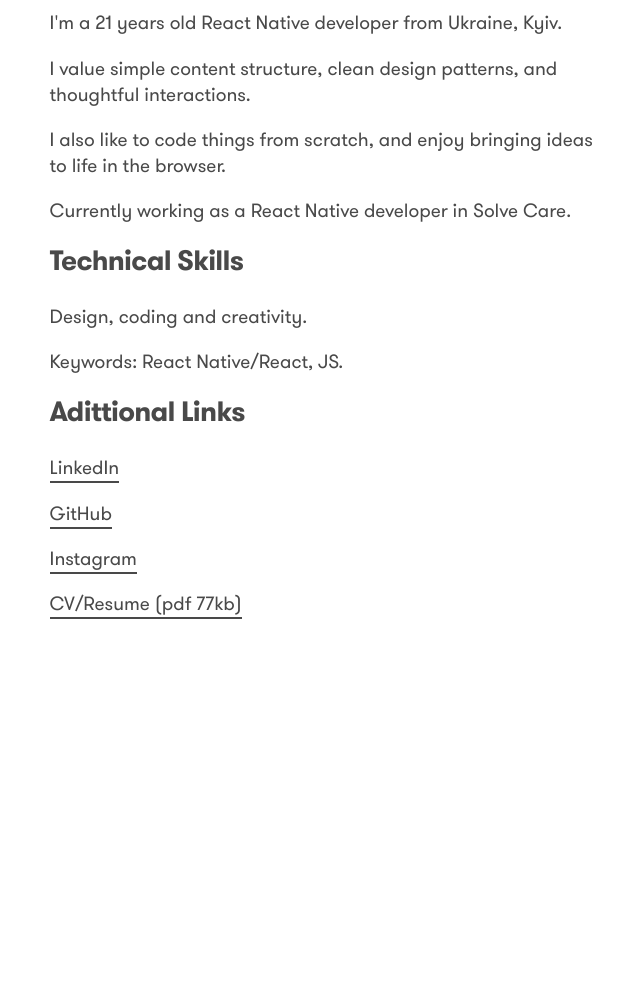
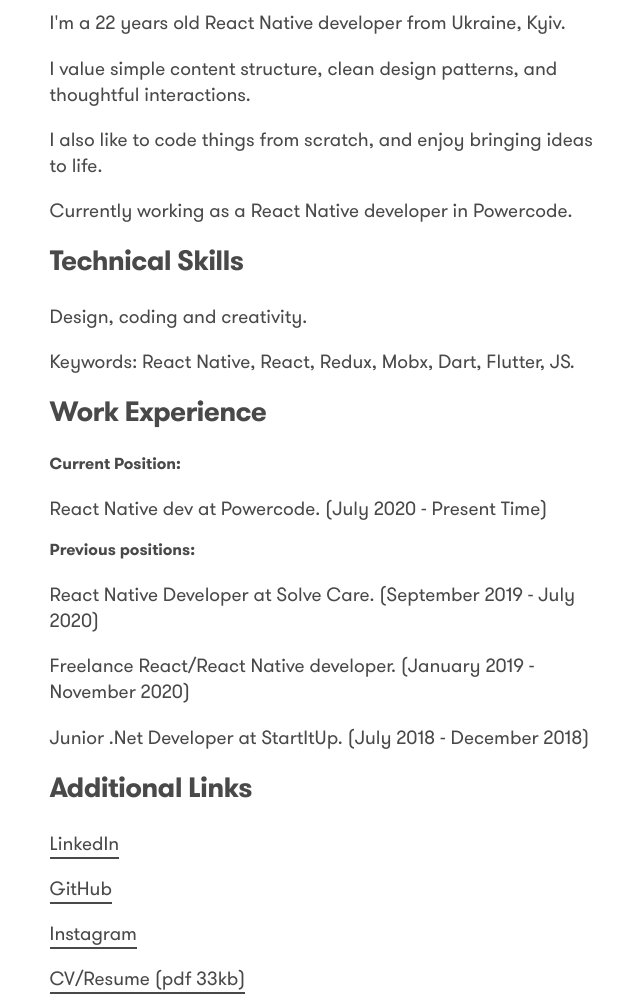
Before and after one commit to TonyTheGreatUA/PortfolioSite, a plain HTML site: page pages/about.html in a window 1280 px wide. Shown: the part 300-1297 px from the top of the page, without its empty margins (312-952 px from the left). Before the commit the page ends 1021 px from the top, so only its background shows below. Drawn offline with Linux system fonts and the light colour scheme.

Commit message:
CV Update

```diff
--- a/pages/about.html
+++ b/pages/about.html
@@ -24,19 +24,28 @@
                         alt="aboutme">-->
                         <h1 class="knockout-text">THE SUM</h1>
                     </div>
-                    <h3>Short Information</h4>
-                    <p>I'm a 21 years old React Native developer from Ukraine, Kyiv.</p>
+                    <h3>Short Information</h3>
+                    <p>I'm a 22 years old React Native developer from Ukraine, Kyiv.</p>
                     <p>I value simple content structure, clean design patterns, and thoughtful interactions.</p>
-                    <p>I also like to code things from scratch, and enjoy bringing ideas to life in the browser.</p>
-                    <p>Currently working as a React Native developer in Solve Care. </p>
-                    <h3>Technical Skills</h4>
+                    <p>I also like to code things from scratch, and enjoy bringing ideas to life.</p>
+                    <p>Currently working as a React Native developer in Powercode. </p>
+                    <h3>Technical Skills</h3>
                     <p>Design, coding and creativity.</p>
-                    <p>Keywords: React Native/React, JS.</p>
-                    <h3>Adittional Links</h4>
+                    <p>Keywords: React Native, React, Redux, Mobx, Dart, Flutter, JS.</p>
+                    <h3>Work Experience</h3>
+                    <h4>Current Position: </h4>
+                    <p>React Native dev at Powercode. (July 2020 - Present Time)</p>
+                    <h4>Previous positions:</h4>
+                    <ul>
+                        <p>React Native Developer at Solve Care. (September 2019 - July 2020)</p>
+                        <p>Freelance React/React Native developer. (January 2019 - November 2020)</p>
+                        <p>Junior .Net Developer at StartItUp. (July 2018 - December 2018)</p>
+                    </ul>
+                    <h3>Additional Links</h3>
                     <p><a href="https://www.linkedin.com/in/suhorada-anton" target="_blank">LinkedIn</a></p>
                     <p><a href="https://github.com/TonyTheGreatUA" target="_blank">GitHub</a></p>
                     <p><a href="https://www.instagram.com/asuhorada/" target="_blank">Instagram</a></p>
-                    <p><a href="../assets/AntonSuhoradaCV-min.pdf">CV/Resume (pdf 77kb)</a></p>
+                    <p><a href="../assets/AntonSuhoradaCV.pdf">CV/Resume (pdf 33kb)</a></p>
                 </div>
             </div>
         </div>
```
Also changed, not shown: index.html (+1 -1 lines), 1 other file.
